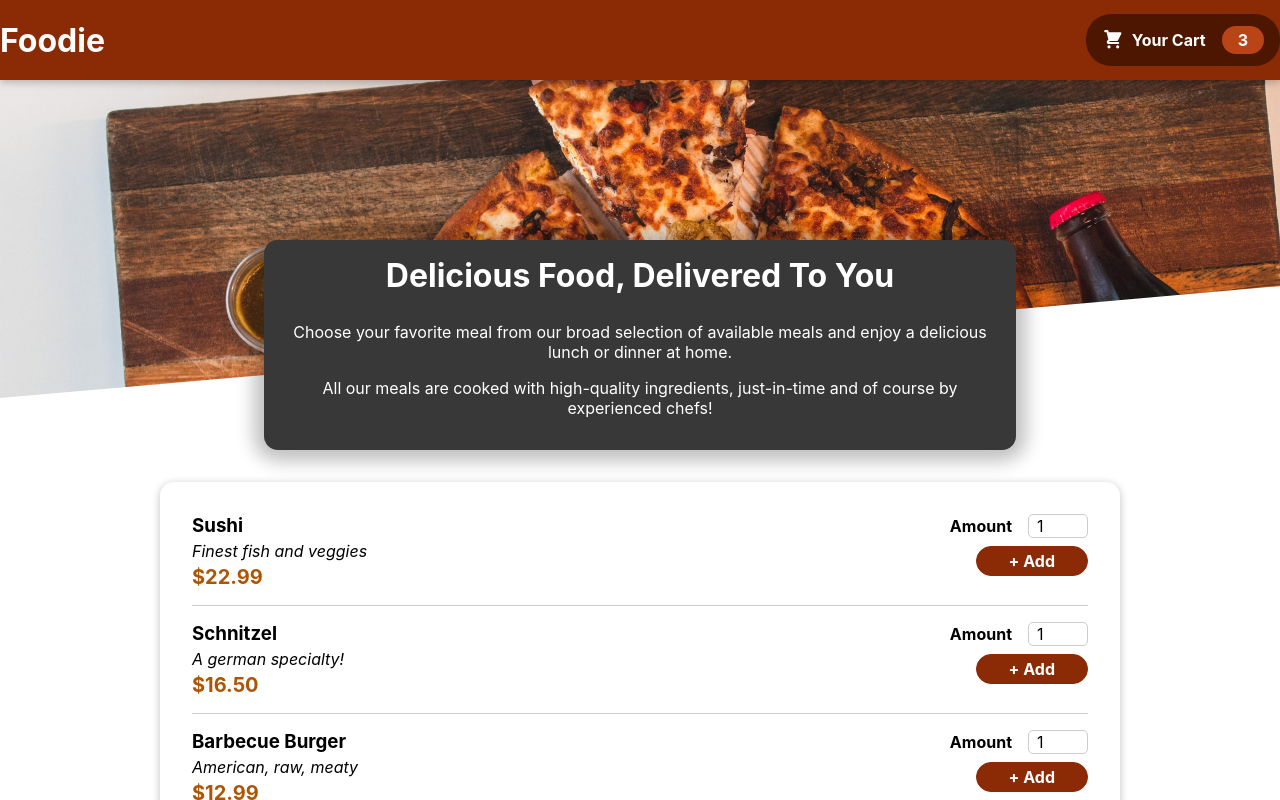
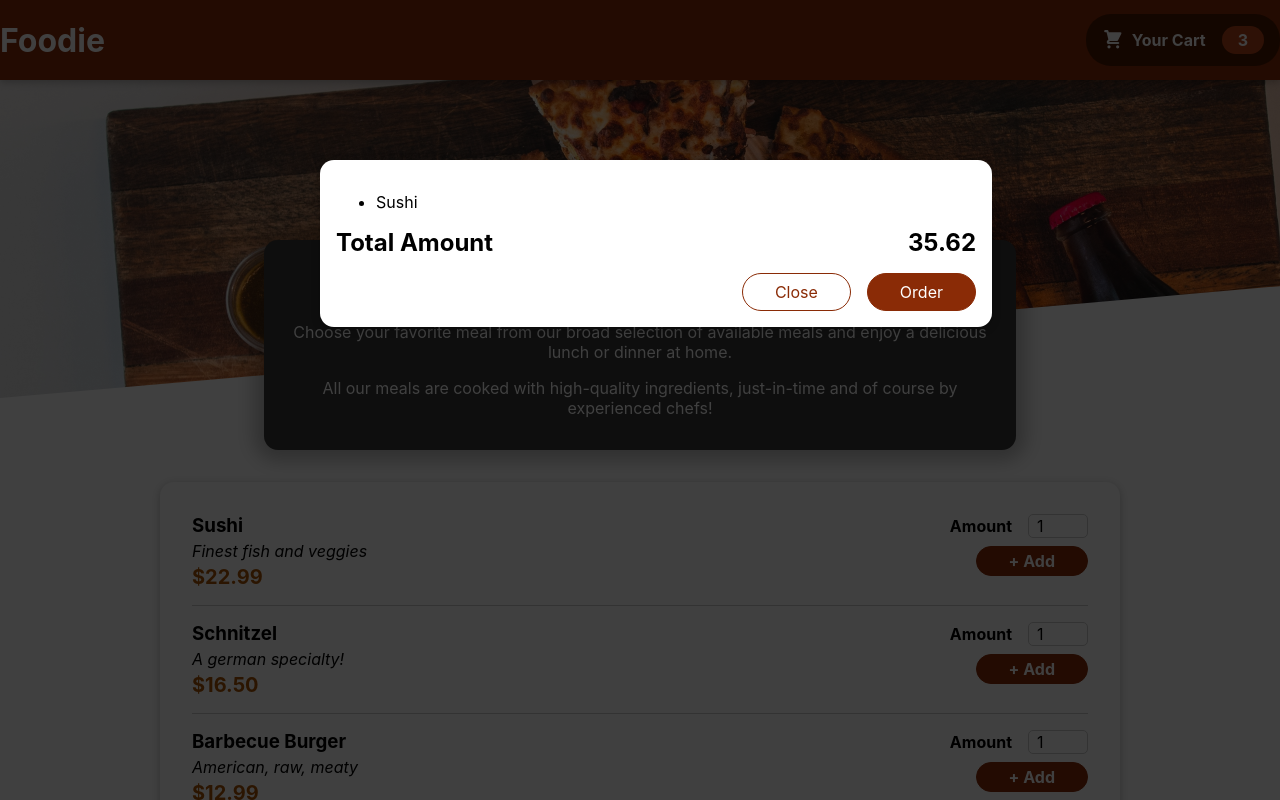
Before and after one commit to ececmk/foodie-food-order-app, a React (Create React App) app: page / in a window 1280 px wide. Shown: the top 800 px of the page. Built offline with nearby package versions, Linux system fonts and the light colour scheme.

Commit message:
Modal component done

```diff
--- a/public/index.html
+++ b/public/index.html
@@ -24,10 +24,11 @@
       work correctly both with client-side routing and a non-root public URL.
       Learn how to configure a non-root public URL by running `npm run build`.
     -->
-    <title>React App</title>
+    <title>Foodie</title>
   </head>
   <body>
     <noscript>You need to enable JavaScript to run this app.</noscript>
+    <div id="overlays"></div>
     <div id="root"></div>
     <!--
       This HTML file is a template.
--- a/src/App.js
+++ b/src/App.js
@@ -1,10 +1,12 @@
 import {Fragment} from 'react';
 import Header from './Components/Layout/Header';
 import Meals from './Components/Meals/Meals';
+import Cart from './Components/Cart/Cart';
 
 function App() {
   return (
     <Fragment>
+      <Cart />
       <Header />
       <main>
         <Meals />
--- /dev/null
+++ b/src/Components/Cart/Cart.js
@@ -0,0 +1,24 @@
+import classes from './Cart.module.css'
+import Modal from '../UI/Modal'
+
+const Cart = (props) => {
+    const cartItems = <ul className={classes['cart-item']}>{[
+        {id:'c1', name:'Sushi', amount: 2, price: 12.99 },
+    ].map((item)=> <li>{item.name}</li>)}</ul>
+
+    return (
+        <Modal>
+            {cartItems}
+            <div className={classes.total}>
+                <span>Total Amount</span>
+                <span>35.62</span>
+            </div>
+            <div className={classes.actions}>
+                <button className={classes['button--alt']}>Close</button>
+                <button className={classes.button}>Order</button>
+            </div>
+        </Modal>
+    )
+}
+
+export default Cart;
--- /dev/null
+++ b/src/Components/Cart/Cart.module.css
@@ -0,0 +1,46 @@
+.cart-items {
+    list-style: none;
+    margin: 0;
+    padding: 0;
+    max-height: 20rem;
+    overflow: auto;
+  }
+
+  .total {
+    display: flex;
+    justify-content: space-between;
+    align-items: center;
+    font-weight: bold;
+    font-size: 1.5rem;
+    margin: 1rem 0;
+  }
+
+  .actions {
+    text-align: right;
+  }
+
+  .actions button {
+    font: inherit;
+    cursor: pointer;
+    background-color: transparent;
+    border: 1px solid #8a2b06;
+    padding: 0.5rem 2rem;
+    border-radius: 25px;
+    margin-left: 1rem;
+  }
+
+  .actions button:hover,
+  .actions button:active {
+    background-color: #5a1a01;
+    border-color: #5a1a01;
+    color: white;
+  }
+
+  .actions .button--alt {
+    color: #8a2b06;
+  }
+
+  .actions .button {
+    background-color: #8a2b06;
+    color: white;
+  }
--- /dev/null
+++ b/src/Components/UI/Modal.js
@@ -0,0 +1,24 @@
+import { Fragment } from 'react';
+import ReactDom from 'react-dom'
+import  classes from './Modal.module.css';
+
+const Backdrop = props => {
+    return <div className={classes.backdrop}></div>
+}
+
+const ModalOverlay = props => {
+    return <div className={classes.modal}>
+        <div className={classes.content}>{props.children}</div>
+    </div>
+}
+
+const portalElemenet = document.getElementById('overlays')
+
+const Modal = props => {
+    return <Fragment>
+        {ReactDom.createPortal(<Backdrop />, portalElemenet)}
+        {ReactDom.createPortal(<ModalOverlay>{props.children}</ModalOverlay>, portalElemenet)}
+    </Fragment>
+}
+
+export default Modal;
--- /dev/null
+++ b/src/Components/UI/Modal.module.css
@@ -0,0 +1,40 @@
+.backdrop {
+    position: fixed;
+    top: 0;
+    left: 0;
+    width: 100%;
+    height: 100vh;
+    z-index: 20;
+    background-color: rgba(0, 0, 0, 0.75);
+  }
+
+  .modal {
+    position: fixed;
+    top: 20vh;
+    left: 5%;
+    width: 90%;
+    background-color: white;
+    padding: 1rem;
+    border-radius: 14px;
+    box-shadow: 0 2px 8px rgba(0, 0, 0, 0.25);
+    z-index: 30;
+    animation: slide-down 300ms ease-out forwards;
+  }
+
+  @media (min-width: 768px) {
+    .modal {
+      width: 40rem;
+      left: calc(50% - 20rem);
+    }
+  }
+
+  @keyframes slide-down {
+    from {
+      opacity: 0;
+      transform: translateY(-3rem);
+    }
+    to {
+      opacity: 1;
+      transform: translateY(0);
+    }
+  }
```
